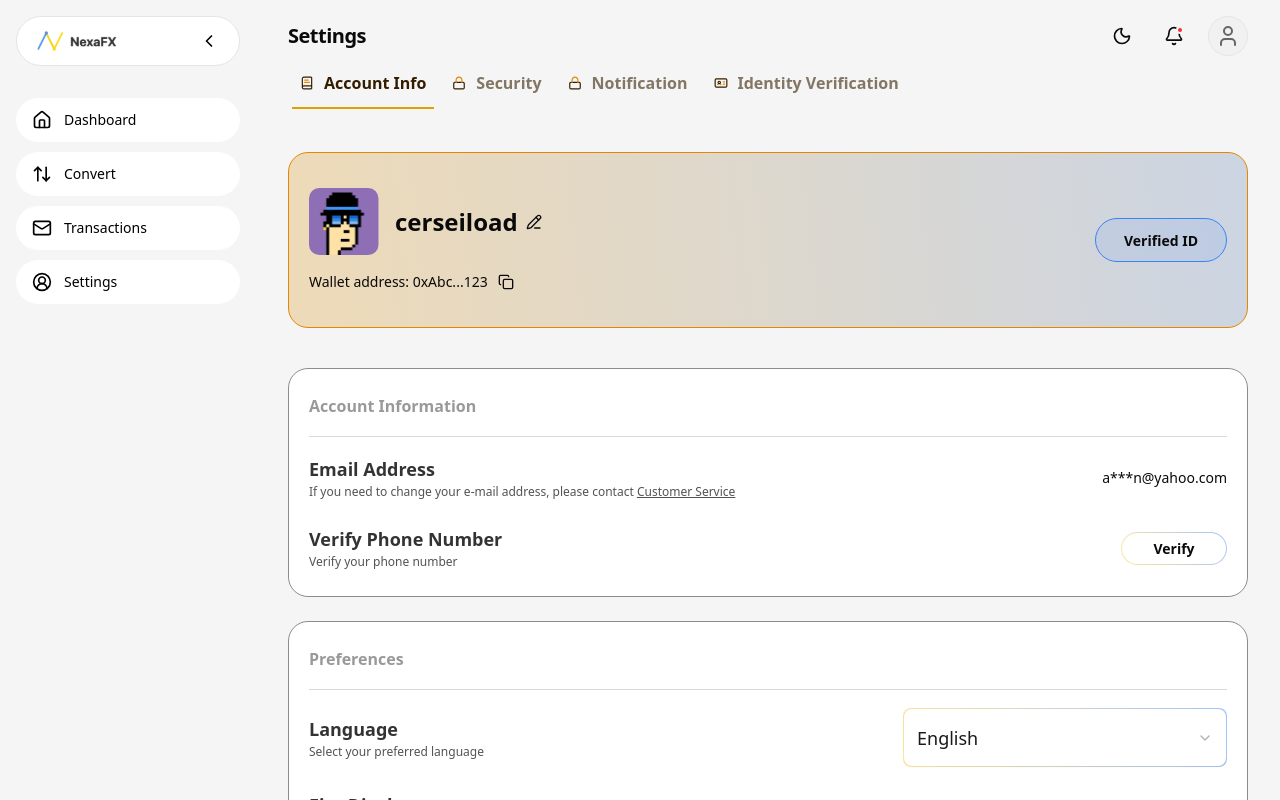
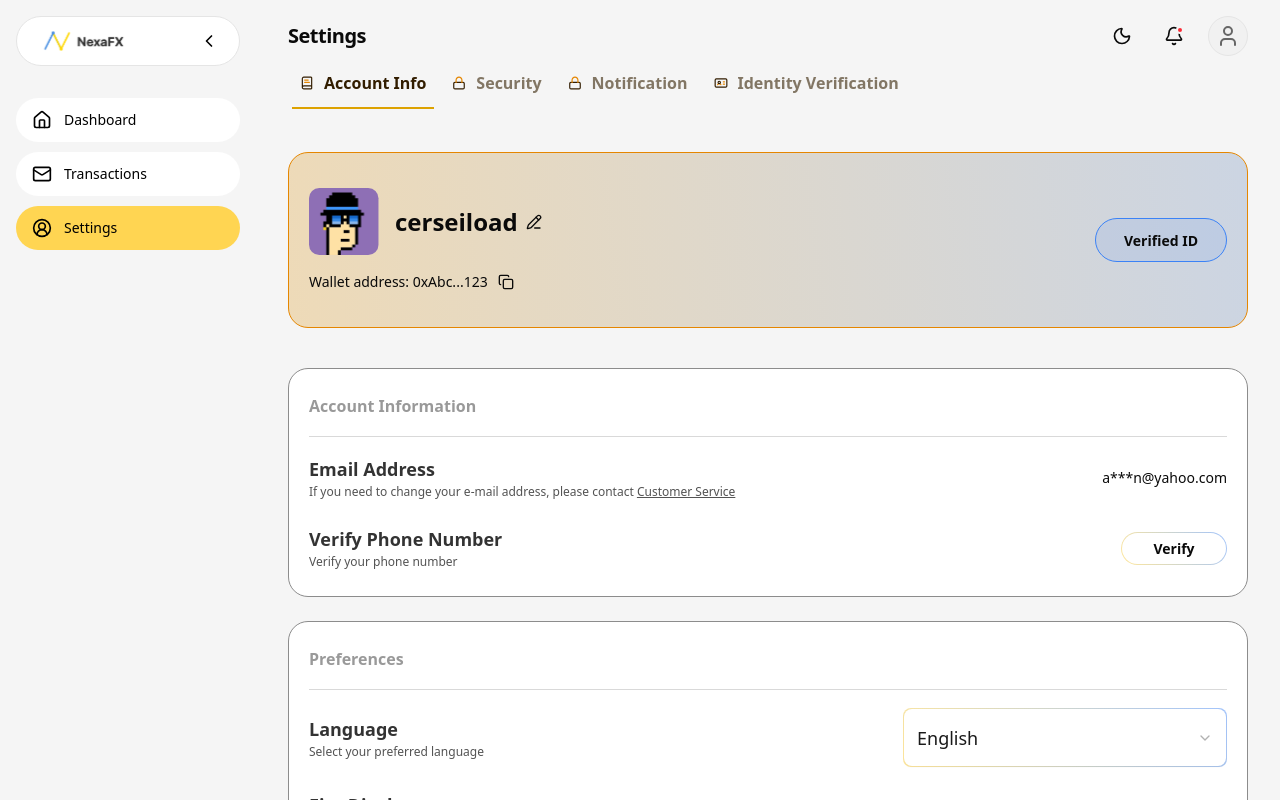
Before and after one commit to Nexacore-Org/NexaFx-web, a Next.js app: page /settings in a window 1280 px wide. Shown: the top 800 px of the page. Built offline with nearby package versions, Linux system fonts and the light colour scheme.

Commit message:
nexa correction

```diff
--- a/app/(dashboard)/profile/page.tsx
+++ b/app/(dashboard)/profile/page.tsx
@@ -8,7 +8,7 @@ import { SettingsTabs } from "@/components/profile/settings-tabs";
 
 export default function ProfilePage() {
   return (
-    <div className="max-w-[1400px] mx-auto py-6 space-y-8">
+    <div className="max-w-350 mx-auto py-6 space-y-8">
       {/* Page Header */}
       <div className="w-full font-bold bg-white dark:bg-card inline-block px-4 py-2 rounded-lg shadow-sm border border-border/50">
         <h1 className="text-2xl ">Settings</h1>
--- a/components/dashboard/sidebar.tsx
+++ b/components/dashboard/sidebar.tsx
@@ -3,9 +3,7 @@
 import Link from "next/link";
 import { usePathname } from "next/navigation";
 import {
-  LogOut,
   Home,
-  ArrowUpDown,
   Mail,
   CircleUserRound,
   ChevronLeft,
@@ -13,12 +11,13 @@ import {
 } from "lucide-react";
 import { cn } from "@/lib/utils";
 import { useSidebarStore } from "@/hooks/use-sidebar-store";
+import Image from "next/image";
 
 const menuItems = [
   { icon: Home, label: "Dashboard", href: "/dashboard" },
-  { icon: ArrowUpDown, label: "Convert", href: "/convert" },
+  // { icon: ArrowUpDown, label: "Convert", href: "/convert" },
   { icon: Mail, label: "Transactions", href: "/transactions" },
-  { icon: CircleUserRound, label: "Settings", href: "/profile" },
+  { icon: CircleUserRound, label: "Settings", href: "/settings" },
 ];
 
 interface SidebarProps {
@@ -45,7 +44,14 @@ export function Sidebar({ isCollapsed, onToggleCollapse }: SidebarProps) {
           )}
         >
           {!isCollapsed && (
-            <img src="/icons/logo.svg" alt="Logo" className="h-8" />
+            <Image
+              src="/icons/logo.svg"
+              alt="Logo"
+              className="h-8"
+              width={100}
+              height={100}
+              priority
+            />
           )}
 
           {onToggleCollapse && (
--- a/components/dashboard/topbar.tsx
+++ b/components/dashboard/topbar.tsx
@@ -12,7 +12,14 @@ import { mockNotifications } from "@/lib/mock-notifications";
 export function Topbar() {
   const pathname = usePathname();
   const openSidebar = useSidebarStore((state) => state.open);
-    const [isDarkMode, setIsDarkMode] = useState(false);
+
+  // Initialize state with a function that checks DOM on mount
+  const [isDarkMode, setIsDarkMode] = useState(() => {
+    if (typeof window !== "undefined") {
+      return document.documentElement.classList.contains("dark");
+    }
+    return false;
+  });
 
   const {
     notifications,
@@ -20,12 +27,6 @@ export function Topbar() {
     unreadCount,
     toggle: toggleNotifications,
   } = useNotificationsStore();
-
-    useEffect(() => {
-        // Check initial theme
-        const isDark = document.documentElement.classList.contains("dark");
-        setIsDarkMode(isDark);
-    }, []);
 
   useEffect(() => {
     // Initialize notifications with mock data
@@ -57,7 +58,9 @@ export function Topbar() {
         >
           <Menu className="h-6 w-6" />
         </button>
-                <h1 className="text-xl font-semibold tracking-tight text-foreground">{capitalisedTitle}</h1>
+        <h1 className="text-xl font-semibold tracking-tight text-foreground">
+          {capitalisedTitle}
+        </h1>
       </div>
 
       <div className="flex items-center gap-2 sm:gap-4">
@@ -66,7 +69,11 @@ export function Topbar() {
           className="p-2 hover:bg-muted rounded-full transition-colors text-foreground"
           title="Toggle Theme"
         >
-                    {isDarkMode ? <Sun className="h-5 w-5" /> : <Moon className="h-5 w-5" />}
+          {isDarkMode ? (
+            <Sun className="h-5 w-5" />
+          ) : (
+            <Moon className="h-5 w-5" />
+          )}
         </button>
 
         <div className="relative">
--- a/components/settings/tabs.tsx
+++ b/components/settings/tabs.tsx
@@ -5,6 +5,10 @@ import { AccountIcon, SecurityIcon, IdentityIcon } from "../icons";
 import { AccountInfo } from "./account-info";
 import { Security } from "./security";
 import { Notification } from "./notification";
+import { ProfileOverview } from "../profile/profile-overview";
+import { PersonalInfo } from "../profile/personal-info";
+import { VerificationBanner } from "../profile/verification-banner";
+import { FAQSection } from "../profile/faq-section";
 
 export function TabsSettings() {
   const [isActiveTap, setIsActiveTap] = useState<undefined | string>();
@@ -56,7 +60,26 @@ export function TabsSettings() {
       <TabsContent value="notification">
         <Notification />
       </TabsContent>
-      <TabsContent value="identity">nothing</TabsContent>
+      <TabsContent value="identity">
+        {" "}
+        {/* Identity Verification Header */}
+        <div className="grid grid-cols-1 lg:grid-cols-[340px_1fr] gap-6 items-start">
+          {/* Left Column: Profile Card */}
+          <div className="h-full">
+            <ProfileOverview />
+          </div>
+
+          {/* Right Column: Content Stack */}
+          <div className="space-y-6">
+            <PersonalInfo />
+            <VerificationBanner />
+          </div>
+        </div>
+        {/* Full Width FAQ Section */}
+        <div className="w-full">
+          <FAQSection />
+        </div>
+      </TabsContent>
     </Tabs>
   );
 }
```
Also changed, not shown: 2 other files (tests, documents, lock files or other folders). Lines whose indentation alone changed are shown as unchanged.
